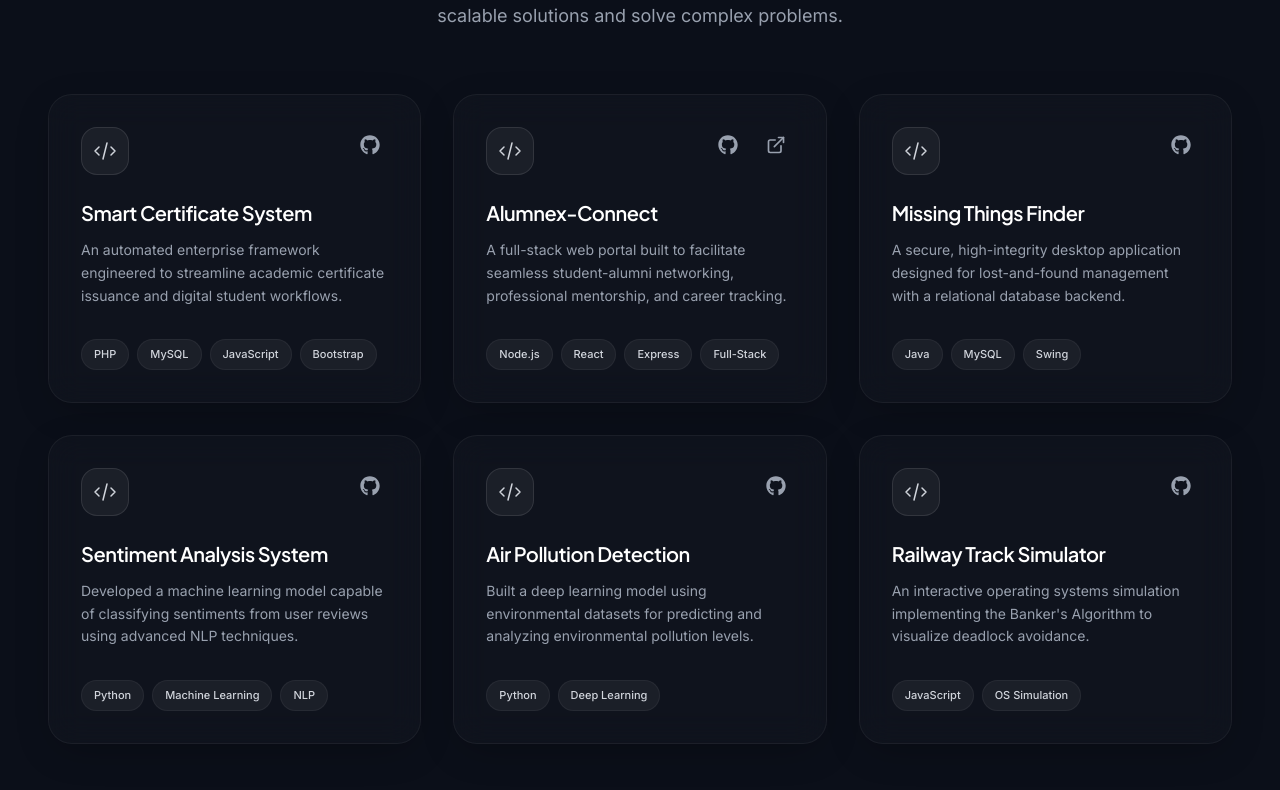
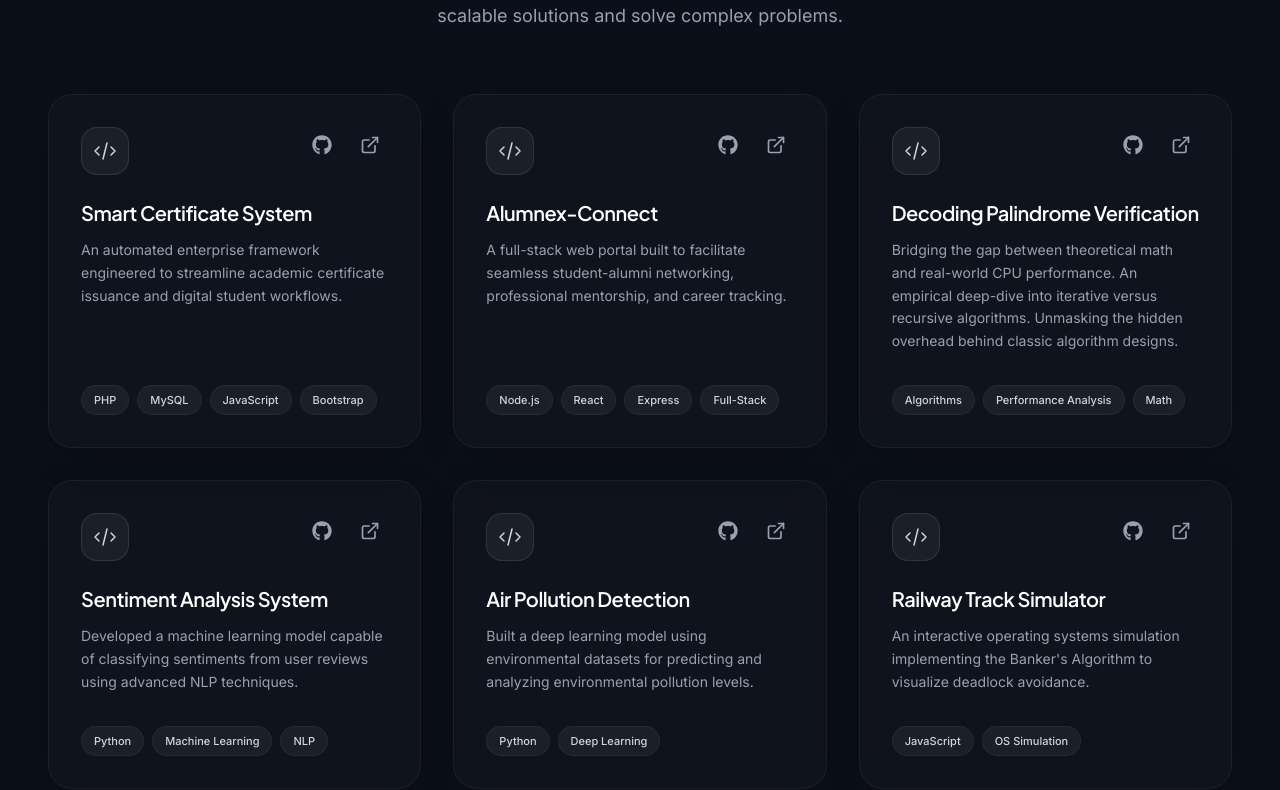
Before and after one commit to SrimanKumarV/my_portfolio, a React app: page / in a window 1280 px wide. Shown: the part 2230-3020 px from the top of the page. Built offline with nearby package versions, Linux system fonts and the light colour scheme; the HTML template or start-up script is replaced by a standard one.

Commit message:
feat: Update projects with real GitHub and hosted URLs and set actual contact email

```diff
--- a/src/sections/Contact.tsx
+++ b/src/sections/Contact.tsx
@@ -69,7 +69,7 @@ export const Contact = () => {
           <div className="mt-10 pt-8 border-t border-white/10 flex flex-col md:flex-row justify-between items-center gap-4 text-gray-400 text-sm font-medium">
             <div className="flex items-center gap-2">
               <Mail size={16} className="text-gray-300" />
-              <a href="mailto:contact@example.com" className="hover:text-white transition-colors">contact@example.com</a>
+              <a href="mailto:srimankumar06@gmail.com" className="hover:text-white transition-colors">srimankumar06@gmail.com</a>
             </div>
             <div className="flex items-center gap-2">
               <MapPin size={16} className="text-gray-300" />
--- a/src/sections/Projects.tsx
+++ b/src/sections/Projects.tsx
@@ -7,38 +7,43 @@ const PROJECTS = [
     title: 'Smart Certificate System',
     description: 'An automated enterprise framework engineered to streamline academic certificate issuance and digital student workflows.',
     tags: ['PHP', 'MySQL', 'JavaScript', 'Bootstrap'],
-    githubUrl: '#',
+    githubUrl: 'https://github.com/SrimanKumarV/DESIGN-THINKING',
+    liveUrl: 'https://smart-certificate-generation.great-site.net/',
   },
   {
     title: 'Alumnex-Connect',
     description: 'A full-stack web portal built to facilitate seamless student-alumni networking, professional mentorship, and career tracking.',
     tags: ['Node.js', 'React', 'Express', 'Full-Stack'],
-    githubUrl: '#',
-    liveUrl: '#',
+    githubUrl: 'https://github.com/SrimanKumarV/FSD',
+    liveUrl: 'https://alumnex-connect.onrender.com/',
   },
   {
-    title: 'Missing Things Finder',
-    description: 'A secure, high-integrity desktop application designed for lost-and-found management with a relational database backend.',
-    tags: ['Java', 'MySQL', 'Swing'],
-    githubUrl: '#',
+    title: 'Decoding Palindrome Verification',
+    description: 'Bridging the gap between theoretical math and real-world CPU performance. An empirical deep-dive into iterative versus recursive algorithms. Unmasking the hidden overhead behind classic algorithm designs.',
+    tags: ['Algorithms', 'Performance Analysis', 'Math'],
+    githubUrl: 'https://github.com/SrimanKumarV/Decoding-Palindrome-Verification',
+    liveUrl: 'https://decoding-palindrome-verification.vercel.app/',
   },
   {
     title: 'Sentiment Analysis System',
     description: 'Developed a machine learning model capable of classifying sentiments from user reviews using advanced NLP techniques.',
     tags: ['Python', 'Machine Learning', 'NLP'],
-    githubUrl: '#',
+    githubUrl: 'https://github.com/SrimanKumarV/sentimental-analysis-app',
+    liveUrl: 'https://sentimental-analysis-app-srimankumar06.streamlit.app/',
   },
   {
     title: 'Air Pollution Detection',
     description: 'Built a deep learning model using environmental datasets for predicting and analyzing environmental pollution levels.',
     tags: ['Python', 'Deep Learning'],
-    githubUrl: '#',
+    githubUrl: 'https://github.com/SrimanKumarV/Air_Pollution_Prediction_Using_DeepLearning',
+    liveUrl: 'https://air-pollution-prediction-using-deeplearning.streamlit.app/',
   },
   {
     title: 'Railway Track Simulator',
     description: 'An interactive operating systems simulation implementing the Banker\'s Algorithm to visualize deadlock avoidance.',
     tags: ['JavaScript', 'OS Simulation'],
-    githubUrl: '#',
+    githubUrl: 'https://github.com/SrimanKumarV/OS-micro-project',
+    liveUrl: 'https://os-micro-project.vercel.app/',
   }
 ];
 
```
